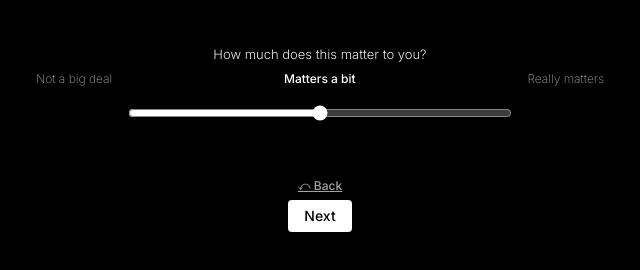
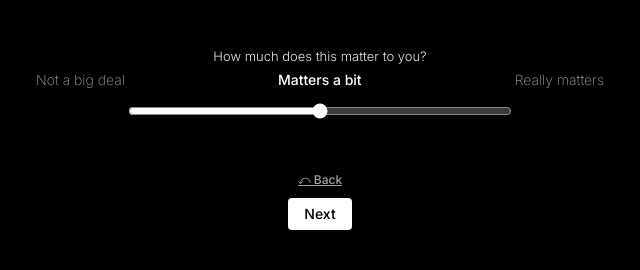
Before and after one commit to jysonn97/what-to-eat, a Next.js app: page /app in a window 1280 px wide. Both pictures are taken after a click on the button "Regular meal". Shown: the part 440-710 px from the top of the page, without its empty margins (320-960 px from the left). Built offline with nearby package versions, Linux system fonts and the light colour scheme.

Commit message:
Update app.js

```diff
--- a/pages/app.js
+++ b/pages/app.js
@@ -115,7 +115,13 @@ export default function AppPage() {
   };
 
   const handleOptionToggle = (option) => {
-    setSelected([option]);
+    setSelected((prev) =>
+      prev.includes(option) ? [] : [option]
+    );
+  };
+
+  const handleWeightLabelClick = (index) => {
+    setWeight(index);
   };
 
   if (!currentQuestion) return null;
@@ -150,11 +156,14 @@ export default function AppPage() {
             <label className="block text-[13px] text-gray-200 mb-1 font-light">
               How much does this matter to you?
             </label>
-            <div className="flex justify-between text-[12px] text-gray-400 mb-2 px-1">
+            <div className="flex justify-between text-sm text-gray-400 mb-1 px-1 cursor-pointer">
               {weightLabels.map((label, i) => (
                 <span
                   key={i}
-                  className={i === weight ? "text-white font-medium" : ""}
+                  onClick={() => handleWeightLabelClick(i)}
+                  className={`transition ${
+                    i === weight ? "text-white font-medium" : "hover:text-white"
+                  }`}
                 >
                   {label}
                 </span>
@@ -173,7 +182,7 @@ export default function AppPage() {
           </div>
         )}
 
-        <div className="pt-4 flex flex-col gap-[6px] items-center">
+        <div className="pt-3 flex flex-col gap-[10px] items-center">
           <button
             onClick={handleBack}
             className="text-xs text-neutral-400 hover:text-white transition underline"
```
